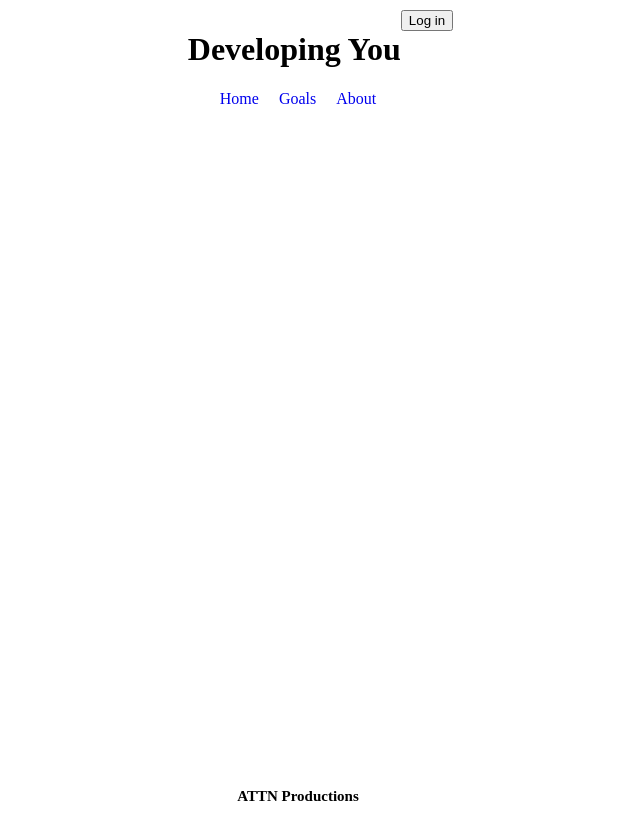
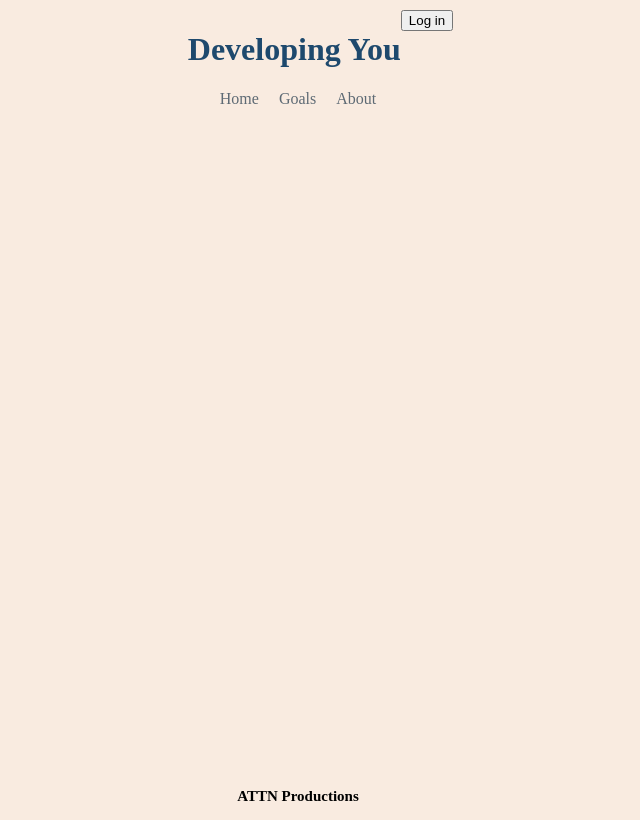
Before and after one commit to selmaT273/developingyoureact, a React (Create React App) app: page / in a window 1280 px wide. Shown: the whole page, without its empty margins (342-982 px from the left). Built offline with nearby package versions, Linux system fonts and the light colour scheme.

Commit message:
changed some colors

```diff
--- a/src/components/header/header.scss
+++ b/src/components/header/header.scss
@@ -6,6 +6,7 @@
 
 h1 {
     padding-left: 45px;
+    color: #1e496d;
 }
 
 button {
@@ -16,10 +17,10 @@ button {
 a {
     text-decoration: none;
     padding: 10px;
+    color: #5e6a74;
 }
 
 header {
-    background-color: white;
     color: black;
     text-align: center;
 }
--- a/src/index.scss
+++ b/src/index.scss
@@ -1,4 +1,5 @@
 body {
     max-width: 500px;
     margin: 0 auto;
+    background-color: #F9EBE0;
 }
```
